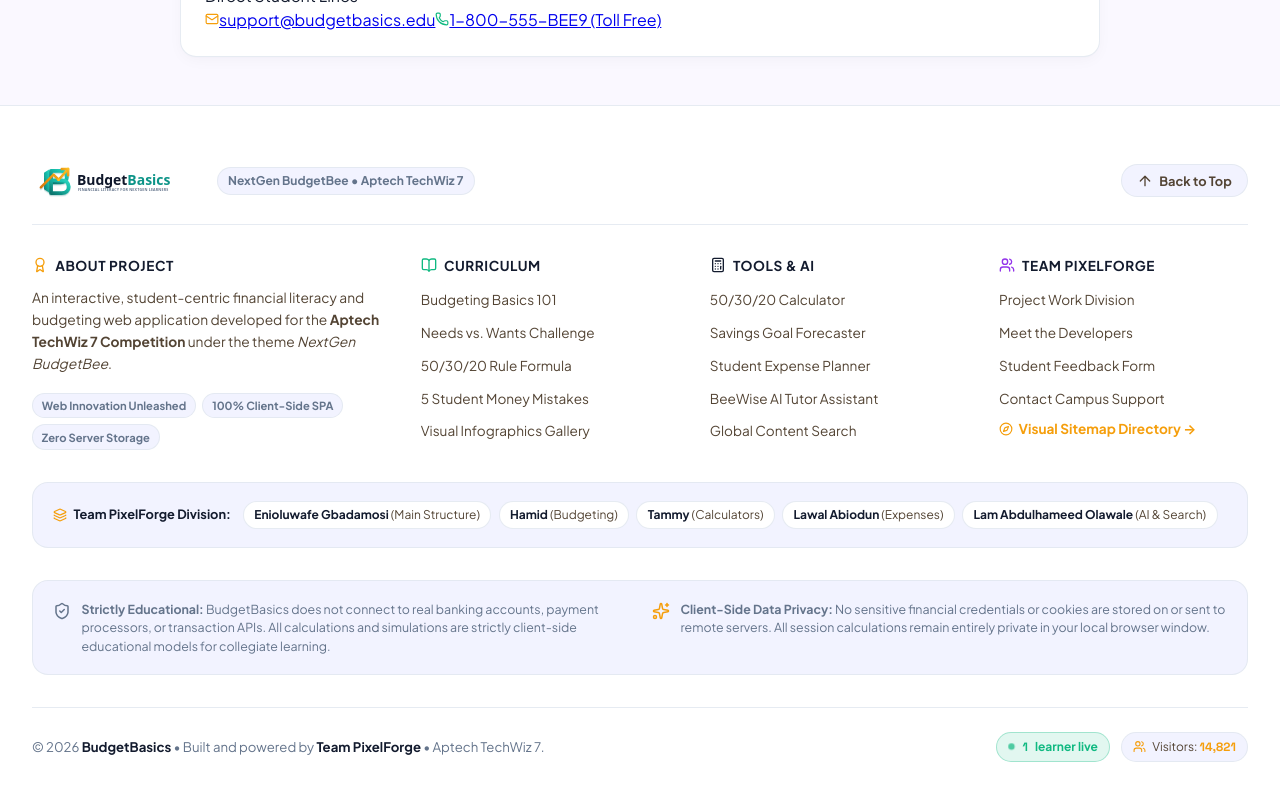
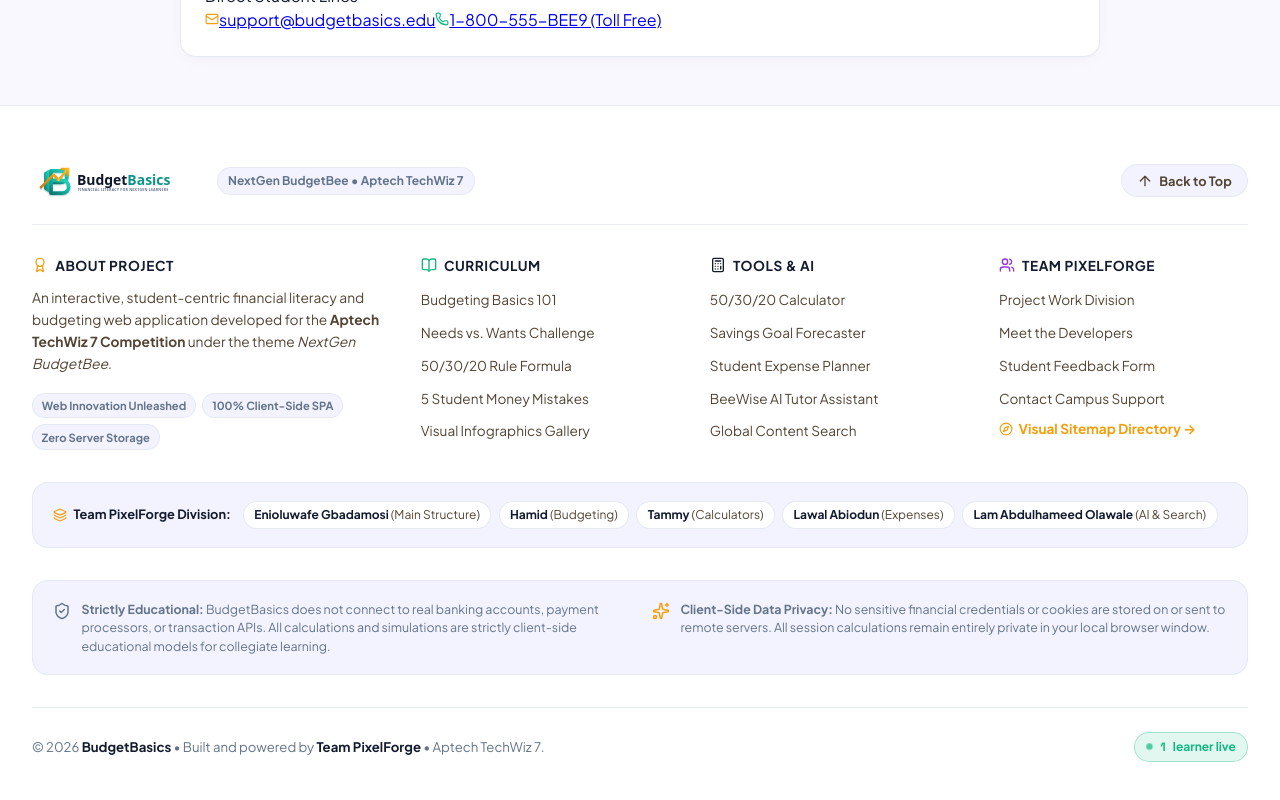
Before and after one commit to The-prime-chill1/budget-basics, a React (Vite) app: page /chatbot in a window 1280 px wide. Shown: the part 1389-2189 px from the top of the page. Built offline with nearby package versions, Linux system fonts and the light colour scheme; no server answers.

Commit message:
fix(footer): remove static total visitors badge, keep clean real-time live presence

```diff
--- a/src/components/Footer.css
+++ b/src/components/Footer.css
@@ -367,29 +367,6 @@
   font-weight: 800;
 }
 
-.footer-total-badge {
-  display: inline-flex;
-  align-items: center;
-  gap: 0.4rem;
-  padding: 0.3rem 0.7rem;
-  border-radius: var(--radius-full);
-  background-color: var(--surface-low);
-  border: 1px solid var(--border-subtle);
-  font-size: 0.75rem;
-  color: var(--text-secondary);
-}
-
-[data-theme='dark'] .footer-total-badge {
-  background-color: #1e293b;
-  border-color: #334155;
-}
-
-.footer-total-badge strong {
-  color: var(--primary-gold);
-  font-family: var(--font-mono);
-  font-weight: 800;
-}
-
 /* 6. Floating Back to Top Button */
 .floating-back-top {
   position: fixed;
--- a/src/components/Footer.jsx
+++ b/src/components/Footer.jsx
@@ -28,7 +28,7 @@ import './Footer.css';
 
 export default function Footer() {
   const [showBackToTop, setShowBackToTop] = useState(false);
-  const { liveCount, totalVisits } = useVisitorCount();
+  const { liveCount } = useVisitorCount();
 
   useEffect(() => {
     const handleScroll = () => {
@@ -41,8 +41,6 @@ export default function Footer() {
   const scrollToTop = () => {
     window.scrollTo({ top: 0, behavior: 'smooth' });
   };
-
-  const cumulativeVisitors = 14820 + (totalVisits || 1);
 
   return (
     <footer className="bee-global-footer" role="contentinfo">
@@ -226,12 +224,6 @@ export default function Footer() {
               <span className="live-num">{liveCount}</span>
               <span>{liveCount === 1 ? 'learner live' : 'learners live'}</span>
             </div>
-
-            {/* Total platform visitors */}
-            <div className="footer-total-badge" title="Total cumulative visits across campus learners">
-              <Users size={13} className="text-gold" />
-              <span>Visitors: <strong>{cumulativeVisitors.toLocaleString()}</strong></span>
-            </div>
           </div>
         </div>
 
```
